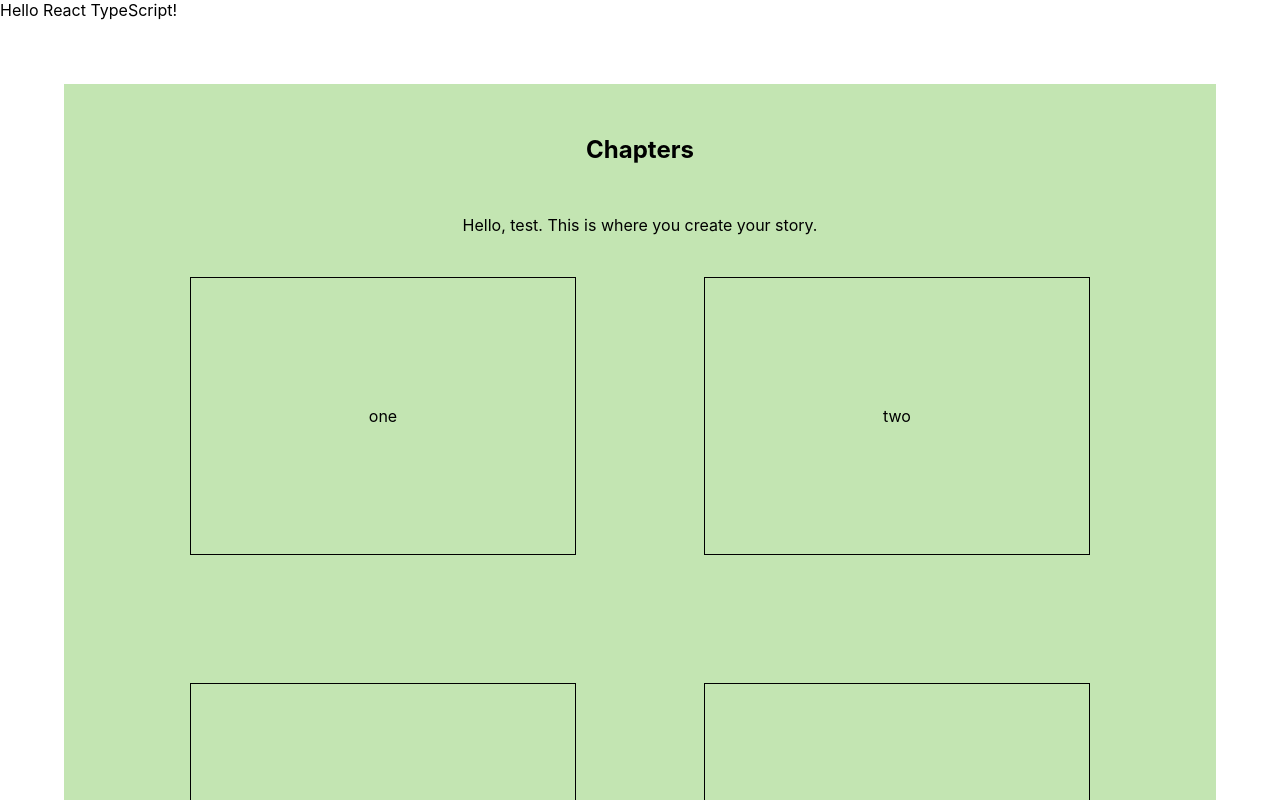
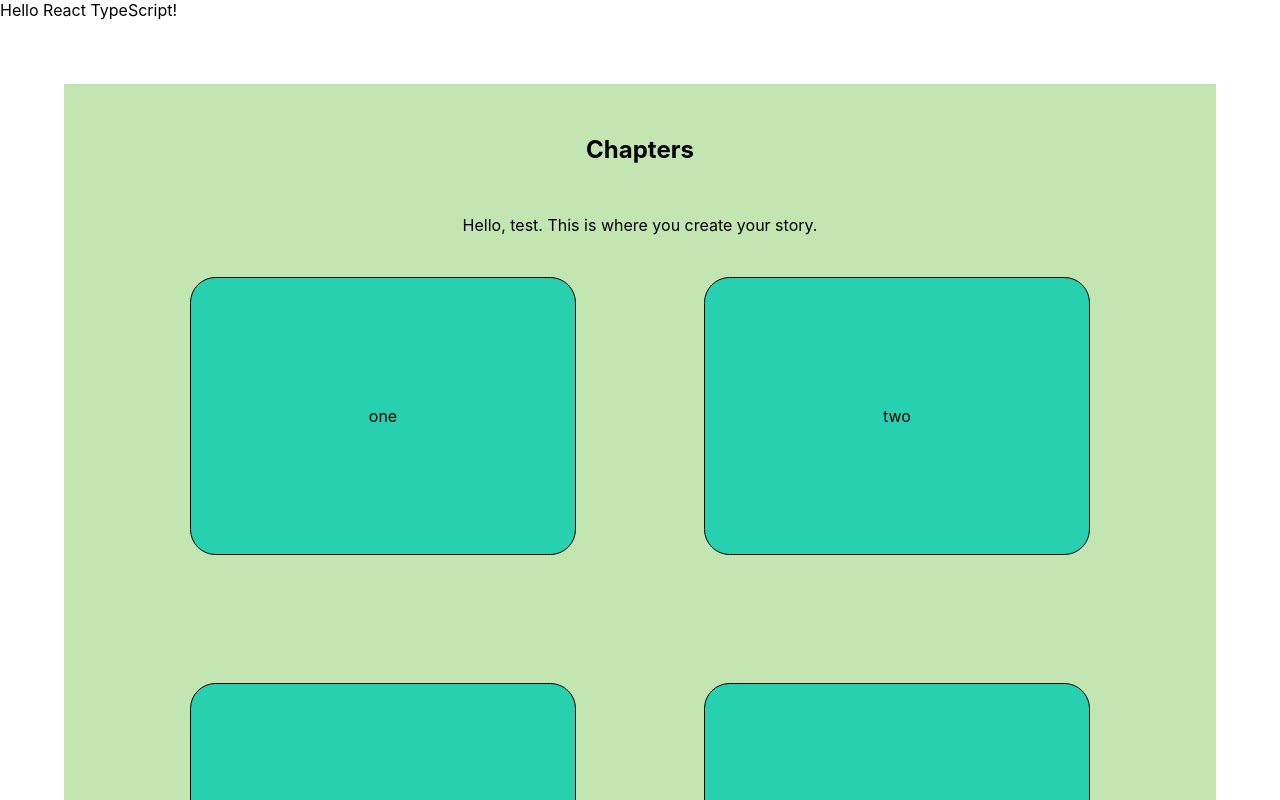
Before and after one commit to franco-ortega/ts-02-storybook, a React (Create React App) app: page /chapters in a window 1280 px wide. Shown: the top 800 px of the page. Built offline with nearby package versions, Linux system fonts and the light colour scheme.

Commit message:
add hover to chapterOptions

```diff
--- a/src/components/chapters/Chapters.module.css
+++ b/src/components/chapters/Chapters.module.css
@@ -22,10 +22,20 @@
   padding: 0;
 }
 
-.Chapters ul li {
+.Chapters li {
   list-style: none;
+  background: hsla(170, 80%, 45%, .9);
   border: thin solid black;
+  border-radius: 2vw;
   width: 30vw;
   padding: 10vw 0vw;
   text-align: center;
+  transition: all .5s;
 }
+
+.Chapters li:hover {
+  background: hsla(170, 80%, 75%, .9);
+  border-color: gray;
+  transform: scale(1.02);
+  cursor: pointer;
+}
```
